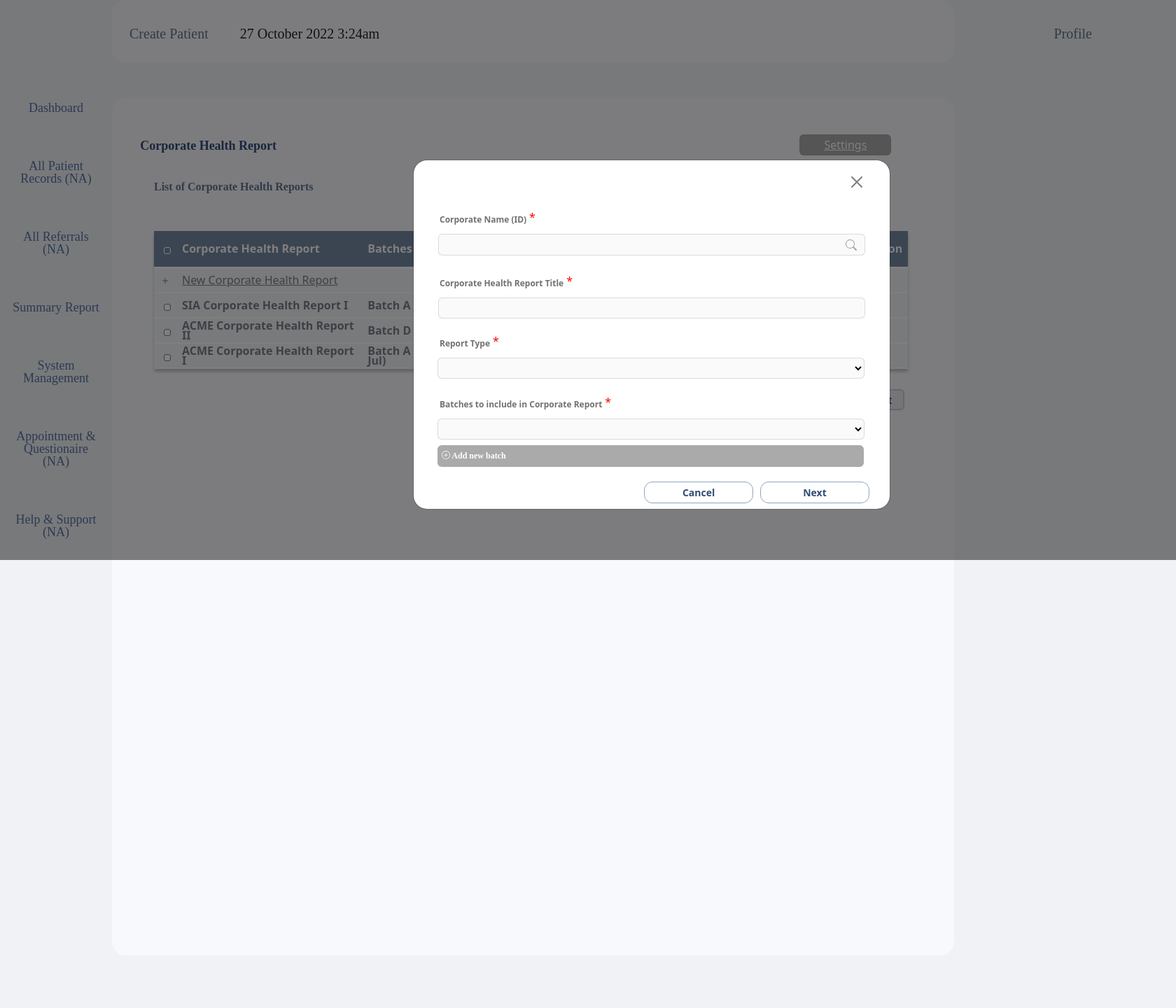
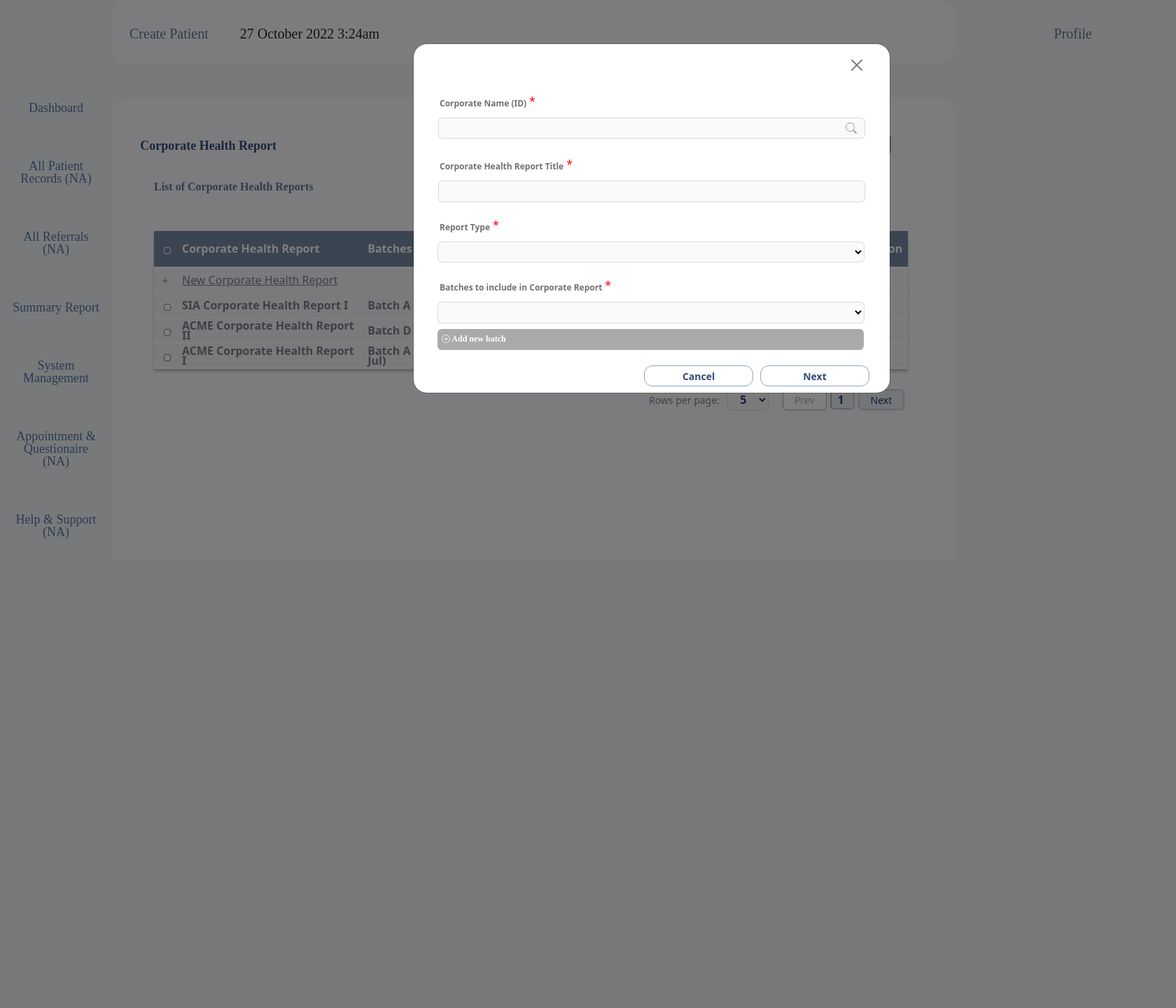
Before and after one commit to JoelTanCH/mesh_pf, a Django app: page /home/summaryReport/ in a window 1680 px wide, after a click on "New Corporate Health Report". Shown: the top 1440 px of the page at 70% size. After the commit the page ends 770 px from the top, so only its background shows below. Run offline with Django 4.2, Linux system fonts and the light colour scheme; lists and menus that the app fills with data are empty; some libraries are stand-ins or nearby versions.

Commit message:
cass changes

```diff
--- a/mysite/templates/summaryReport.html
+++ b/mysite/templates/summaryReport.html
@@ -56,6 +56,26 @@
     align-items: middle;
   }
 
+  .btn-btn-secondary-dropdown-toggle {
+    width: 609.33px;
+    height: 30.38px;
+    float: right;
+    border-radius: 6px;
+    background-color: #f2f2f266;
+    border: 1px solid #61616133;
+    color: black;
+    margin-right: 2px;
+    font-family: Poppins;
+    font-weight: 500;
+    line-height: 14px;
+    letter-spacing: 0em;
+    font-size: 15px;
+    text-align: left;
+  }
+
+  .dropdown-options {
+    text-align: left ;
+  }
   .search-field_input {
     height: 30.38px;
     width: 609.33px;
@@ -71,6 +91,11 @@
     margin-left: 300.14px;
     margin-bottom: 39.04px;
   }
+
+  .modal-body {
+    height: 100%;
+  }
+
 
   ul, li {
     list-style: none;
@@ -710,7 +735,14 @@
   }
 
   .modal {
-    margin-top: 200px;
+    margin-top: 2%;
+    height: 100%;
+    overflow-y: auto;
+  }
+
+  .modal-content {
+    height: 100%;
+    overflow: auto;
   }
 
   #CorpRepPopUp {
@@ -721,7 +753,7 @@
   .dropbtn {
     height: 30.38px;
     width: 609.33px;
-    font-size: 14px;
+    font-size: 12px;
     background-color: #f2f2f266;
     border: 1px solid #61616133;
     box-shadow: none;
@@ -735,11 +767,16 @@
   height: 30.38px;
   width: 609.33px;
   background-repeat: no-repeat;
-  font-size: 14px;
   padding: 14px 20px 12px 45px;
   border: none;
   border-bottom: 1px solid #ddd;
   text-align: left;
+  font-family: Poppins;
+  font-weight: 500;
+  line-height: 14px;
+  letter-spacing: 0em;
+  font-size: 12px;
+
 }
 
 ::-webkit-input-placeholder {
@@ -800,7 +837,6 @@
 
 #selected-id-display {
   font-family: Poppins;
-  font-size: 12px;
   font-weight: 500;
   line-height: 14px;
   letter-spacing: 0em;
@@ -811,6 +847,7 @@
   top: 6959.478515625px;
   border-radius: nullpx;
   padding:5px;
+  font-size: 12px;
 }
 
 </style>
@@ -888,11 +925,11 @@
     let element = document.getElementById("batch-ctn")
     let height = document.querySelector("#batch-selector").offsetHeight
     let modalHeight = document.querySelector('.modal-content').offsetHeight
-    document.getElementsByClassName("modal-content")[0].style.height = modalHeight + height + 10 + 'px'
+    document.getElementsByClassName("modal-content")[0].style.height = modalHeight + height + 'px'
     element.appendChild(newSelector)
   }
   function del_batch_selector(ele) {
-    ele.parentElement.parentElement.innerHTML=""
+    ele.parentElement.parentElement.parentElement.removeChild(ele.parentElement.parentElement)
     const height_of_selector = document.getElementById('batch-selector').offsetHeight
     const modalHeight = document.querySelector('.modal-content').offsetHeight
     document.getElementsByClassName("modal-content")[0].style.height = (modalHeight - height_of_selector) + 'px'
@@ -1261,20 +1298,13 @@
                 <p style="text-align: left; margin-left: 4px; color: red;">*</p>
               </div>
               <div class="modal-body-ctn">
-                <select class="btn btn-secondary dropdown-toggle"
+                <select class="btn-btn-secondary-dropdown-toggle"
                 aria-label="Default select example"
-                style="width: 609.33px;
-                      height: 30.38px;
-                      float: right;
-                      border-radius: 6px;
-                      background-color: #f2f2f266;
-                      border: 1px solid #61616133;
-                      color: black;
-                      margin-right: 2px;">
-                  <option selected style="text-align: center;"></option>
-                  <option style="text-align: center;" value="1">One</option>
-                  <option style="text-align: center;" value="2">Two</option>
-                  <option style="text-align: center;" value="3">Three</option>
+               >
+                  <option selected style="text-align: center";></option>
+                  <option class="dropdown-options"; value="1">One</option>
+                  <option class="dropdown-options"; value="2">Two</option>
+                  <option class="dropdown-options"; value="3">Three</option>
                 </select>
               </div>
               <br>
@@ -1286,7 +1316,7 @@
                   <ul>
                     <li id="batch-selector">
                       <div class="modal-body-ctn">
-                        <select class="btn btn-secondary dropdown-toggle"
+                        <select class="btn-btn-secondary-dropdown-toggle"
                         aria-label="Default select example"
                         style="width: 609.33px;
                               height: 30.38px;
@@ -1321,7 +1351,7 @@
             <p style="text-align: left; margin-left: 4px; color: red;">*</p>
           </div>
           <div class="modal-body-ctn">
-            <select class="btn btn-secondary dropdown-toggle"
+            <select class="btn-btn-secondary-dropdown-toggle"
             aria-label="Default select example"
             style="width: 609.33px;
                   height: 30.38px;
@@ -1338,7 +1368,7 @@
                   text-align: left;"
                   >
               <option style="text-align: left;">Select Option</option>
-              <option style="text-align: center;" value="1">Template 1</option>
+              <option class="dropdown-options"; value="1">Template 1</option>
             </select>
           </div>
         </div>
```
